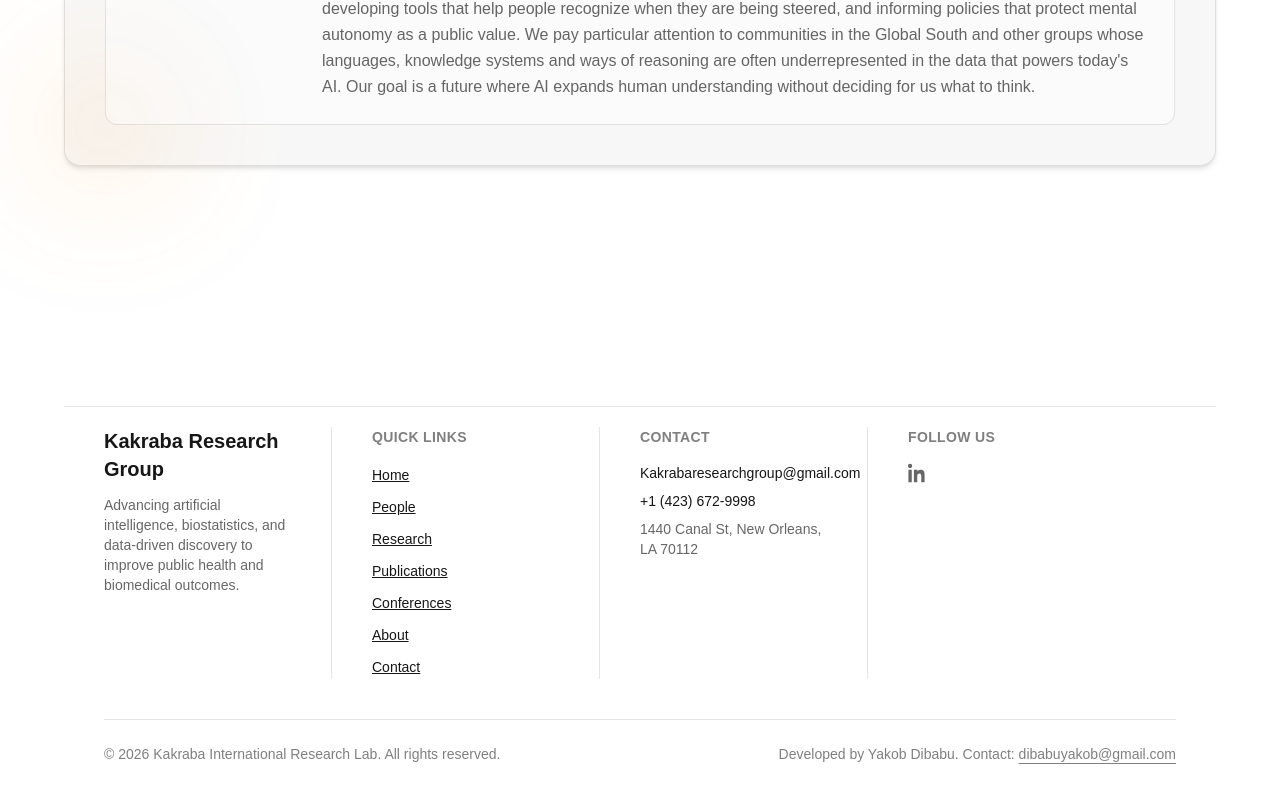
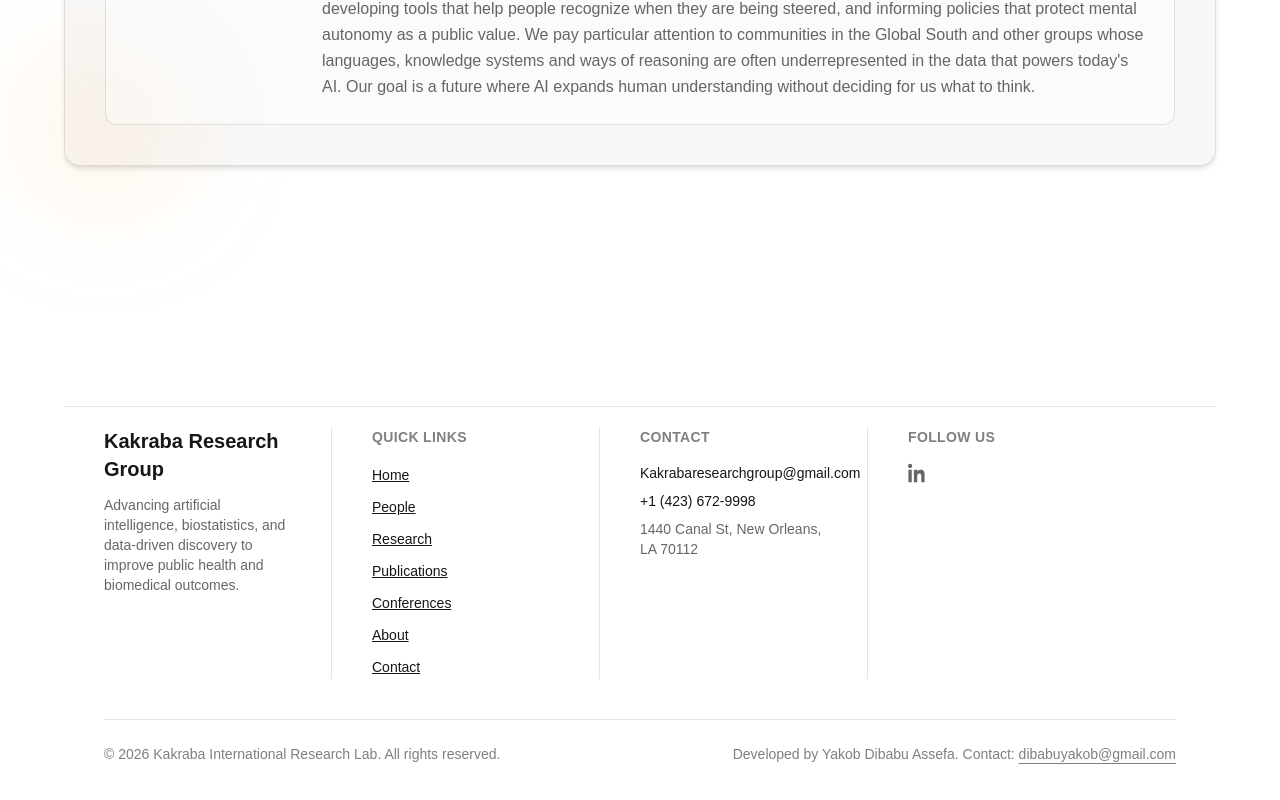
Before and after one commit to Yakob-D/Kakraba-International-Research-Lab, a Next.js app: page /researches in a window 1280 px wide. Shown: the part 1218-2018 px from the top of the page. Built offline with nearby package versions, Linux system fonts and the light colour scheme.

Commit message:
Use full name in developer credit

```diff
--- a/app/components/DeveloperCredit.tsx
+++ b/app/components/DeveloperCredit.tsx
@@ -2,7 +2,7 @@
 export default function DeveloperCredit() {
   return (
     <p>
-      Developed by Yakob Dibabu. Contact:{" "}
+      Developed by Yakob Dibabu Assefa. Contact:{" "}
       <a
         href="mailto:dibabuyakob@gmail.com"
         className="underline underline-offset-4 hover:text-black dark:hover:text-white transition-colors duration-300"
```
